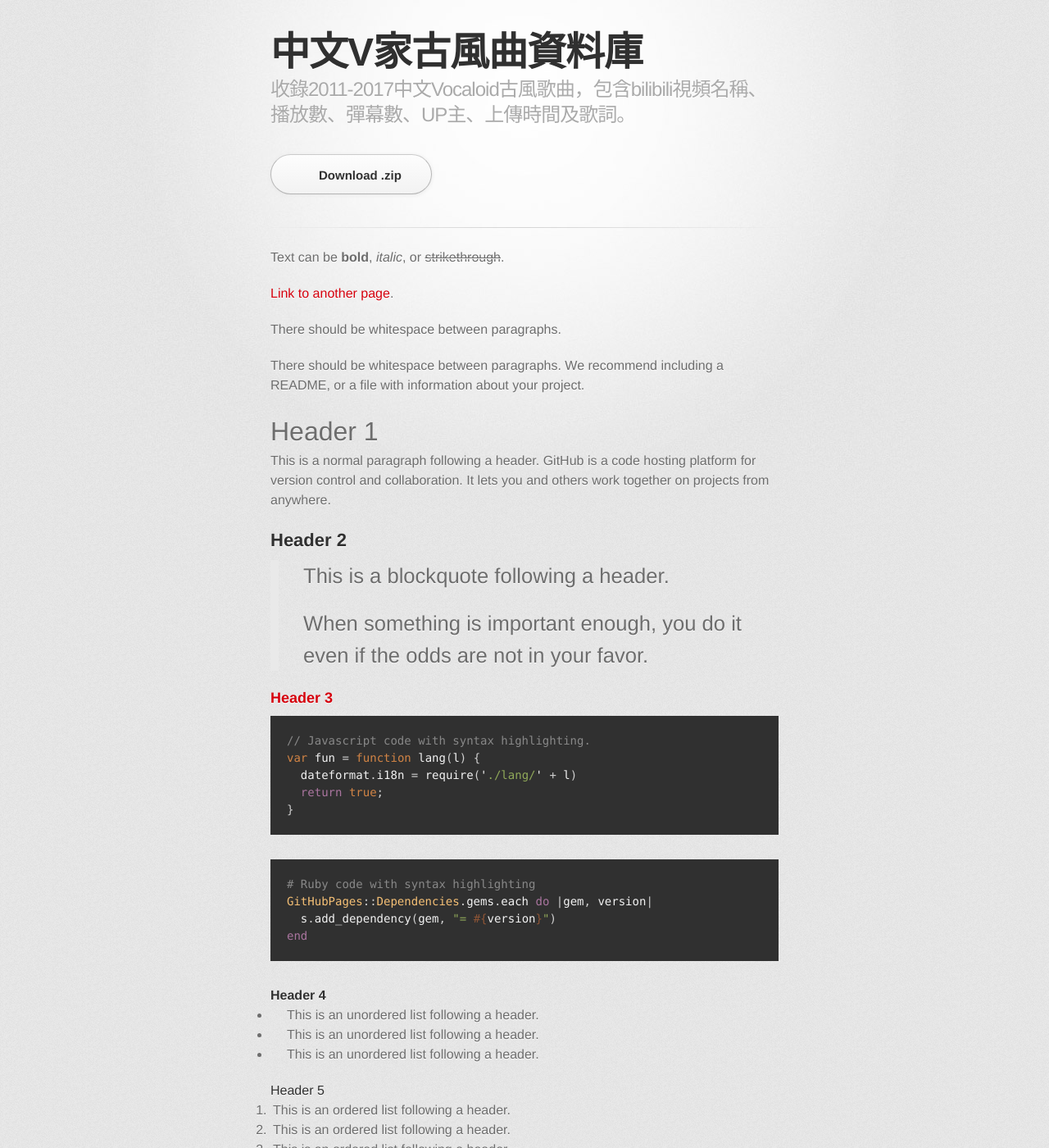
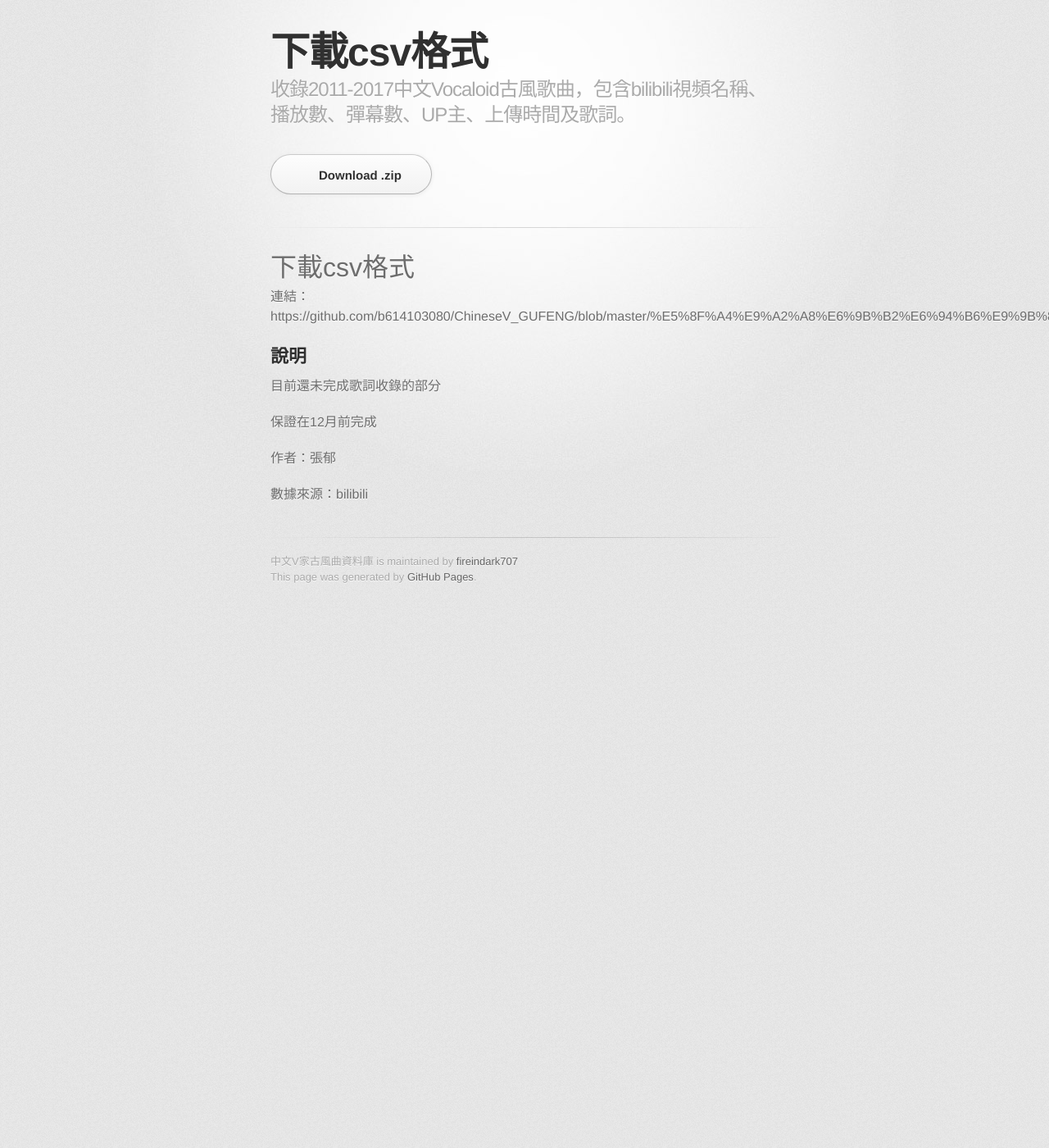
Before and after one commit to fireindark707/ChineseV_GUFENG, a Jekyll site: the page built from docs/index.md, in a window 1280 px wide and 1400 px high. Shown: the whole window at 82% size. Built offline with Jekyll 4.4.1, drawn with Linux system fonts in a browser that asks for light colours; some web fonts are replaced; our own code applies the rules of GitHub Pages for plain Markdown files; some of the changed text lies outside the part shown.

Commit message:
Update index.md

````diff
--- a/docs/index.md
+++ b/docs/index.md
@@ -2,122 +2,16 @@
 layout: default
 ---
 
-Text can be **bold**, _italic_, or ~~strikethrough~~.
+# [](#header-1)下載csv格式
 
-[Link to another page](another-page).
+連結：https://github.com/b614103080/ChineseV_GUFENG/blob/master/%E5%8F%A4%E9%A2%A8%E6%9B%B2%E6%94%B6%E9%9B%86.csv
 
-There should be whitespace between paragraphs.
+## [](#header-2)說明
 
-There should be whitespace between paragraphs. We recommend including a README, or a file with information about your project.
+目前還未完成歌詞收錄的部分
 
-# [](#header-1)Header 1
+保證在12月前完成
 
-This is a normal paragraph following a header. GitHub is a code hosting platform for version control and collaboration. It lets you and others work together on projects from anywhere.
+作者：張郁
 
-## [](#header-2)Header 2
-
-> This is a blockquote following a header.
->
-> When something is important enough, you do it even if the odds are not in your favor.
-
-### [](#header-3)Header 3
-
-```js
-// Javascript code with syntax highlighting.
-var fun = function lang(l) {
-  dateformat.i18n = require('./lang/' + l)
-  return true;
-}
-```
-
-```ruby
-# Ruby code with syntax highlighting
-GitHubPages::Dependencies.gems.each do |gem, version|
-  s.add_dependency(gem, "= #{version}")
-end
-```
-
-#### [](#header-4)Header 4
-
-*   This is an unordered list following a header.
-*   This is an unordered list following a header.
-*   This is an unordered list following a header.
-
-##### [](#header-5)Header 5
-
-1.  This is an ordered list following a header.
-2.  This is an ordered list following a header.
-3.  This is an ordered list following a header.
-
-###### [](#header-6)Header 6
-
-| head1        | head two          | three |
-|:-------------|:------------------|:------|
-| ok           | good swedish fish | nice  |
-| out of stock | good and plenty   | nice  |
-| ok           | good `oreos`      | hmm   |
-| ok           | good `zoute` drop | yumm  |
-
-### There's a horizontal rule below this.
-
-* * *
-
-### Here is an unordered list:
-
-*   Item foo
-*   Item bar
-*   Item baz
-*   Item zip
-
-### And an ordered list:
-
-1.  Item one
-1.  Item two
-1.  Item three
-1.  Item four
-
-### And a nested list:
-
-- level 1 item
-  - level 2 item
-  - level 2 item
-    - level 3 item
-    - level 3 item
-- level 1 item
-  - level 2 item
-  - level 2 item
-  - level 2 item
-- level 1 item
-  - level 2 item
-  - level 2 item
-- level 1 item
-
-### Small image
-
-![](https://assets-cdn.github.com/images/icons/emoji/octocat.png)
-
-### Large image
-
-![](https://guides.github.com/activities/hello-world/branching.png)
-
-
-### Definition lists can be used with HTML syntax.
-
-<dl>
-<dt>Name</dt>
-<dd>Godzilla</dd>
-<dt>Born</dt>
-<dd>1952</dd>
-<dt>Birthplace</dt>
-<dd>Japan</dd>
-<dt>Color</dt>
-<dd>Green</dd>
-</dl>
-
-```
-Long, single-line code blocks should not wrap. They should horizontally scroll if they are too long. This line should be long enough to demonstrate this.
-```
-
-```
-The final element.
-```
+數據來源：bilibili
````
